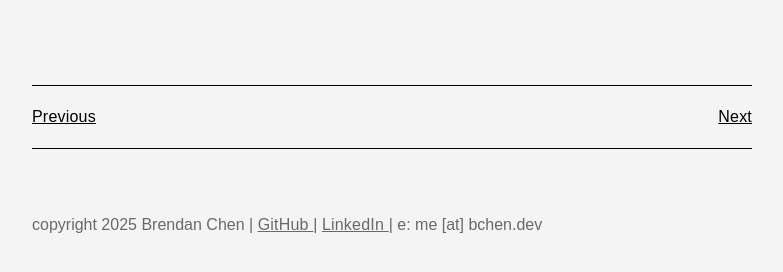
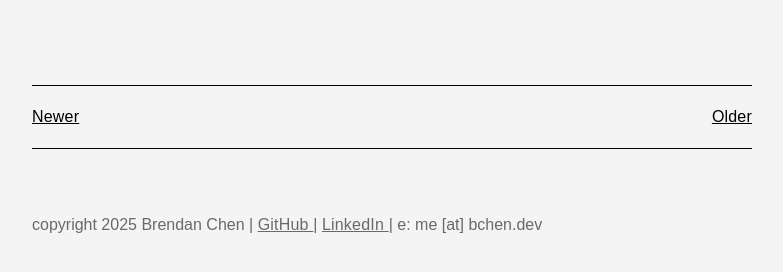
Before and after one commit to brendan-ch/brendan-ch.github.io, a Jekyll site: the page built from _posts/2025-12-30-experience-with-llms-in-education.md, in a window 1280 px wide and 900 px high, scrolled down 1599 px. Shown: the part 615-887 px from the top of the window, without its empty margins (248-1031 px from the left). Built offline with Jekyll 4.4.1, drawn with Linux system fonts in a browser that asks for light colours; some web fonts are replaced.

Commit message:
Swap newer and older buttons

```diff
--- a/_layouts/post.html
+++ b/_layouts/post.html
@@ -15,13 +15,13 @@ layout: default
 
 <div class="project-footer">
     <div>
-        {% if page.previous != nil %}
-            <a href="{{ page.previous.url }}">Previous</a>
+        {% if page.next != nil %}
+            <a href="{{ page.next.url }}">Newer</a>
         {% endif %}
     </div>
     <div>
-        {% if page.next != nil %}
-            <a href="{{ page.next.url }}">Next</a>
+        {% if page.previous != nil %}
+            <a href="{{ page.previous.url }}">Older</a>
         {% endif %}
     </div>
 </div>
```
